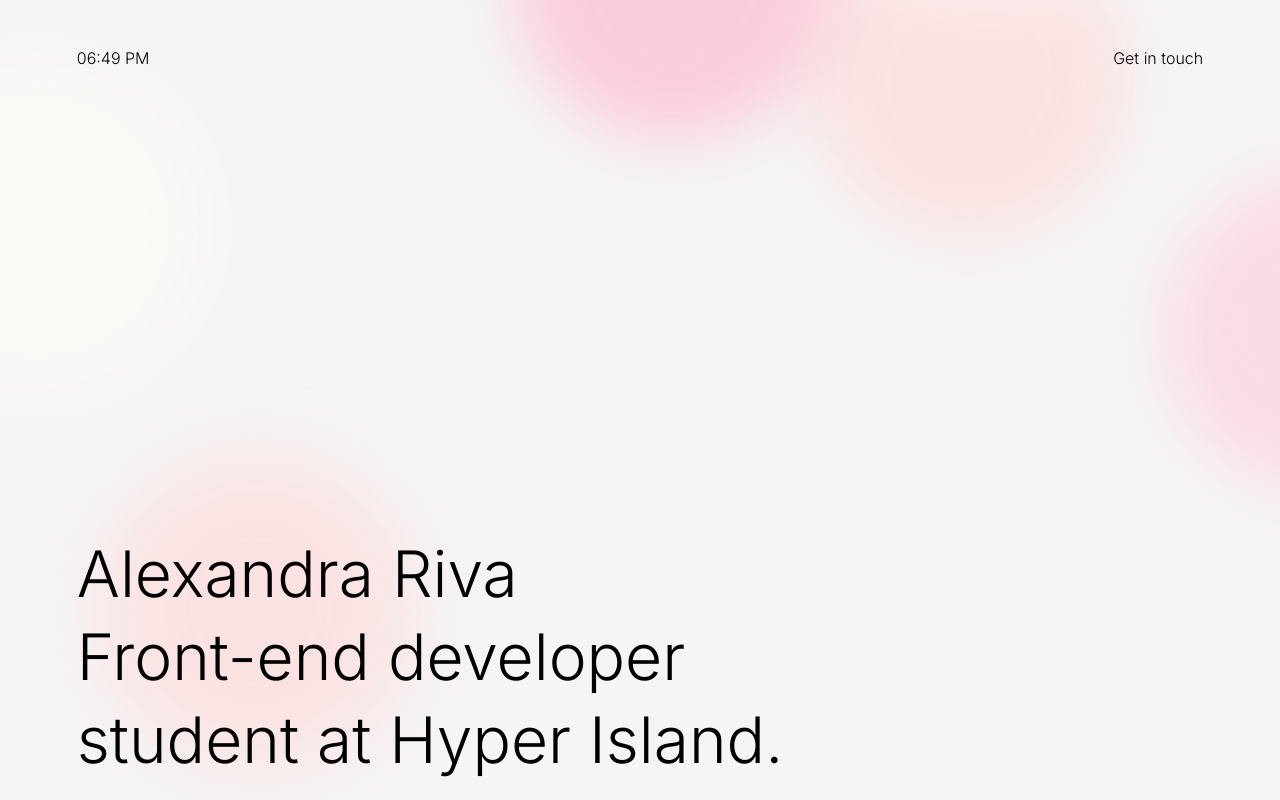
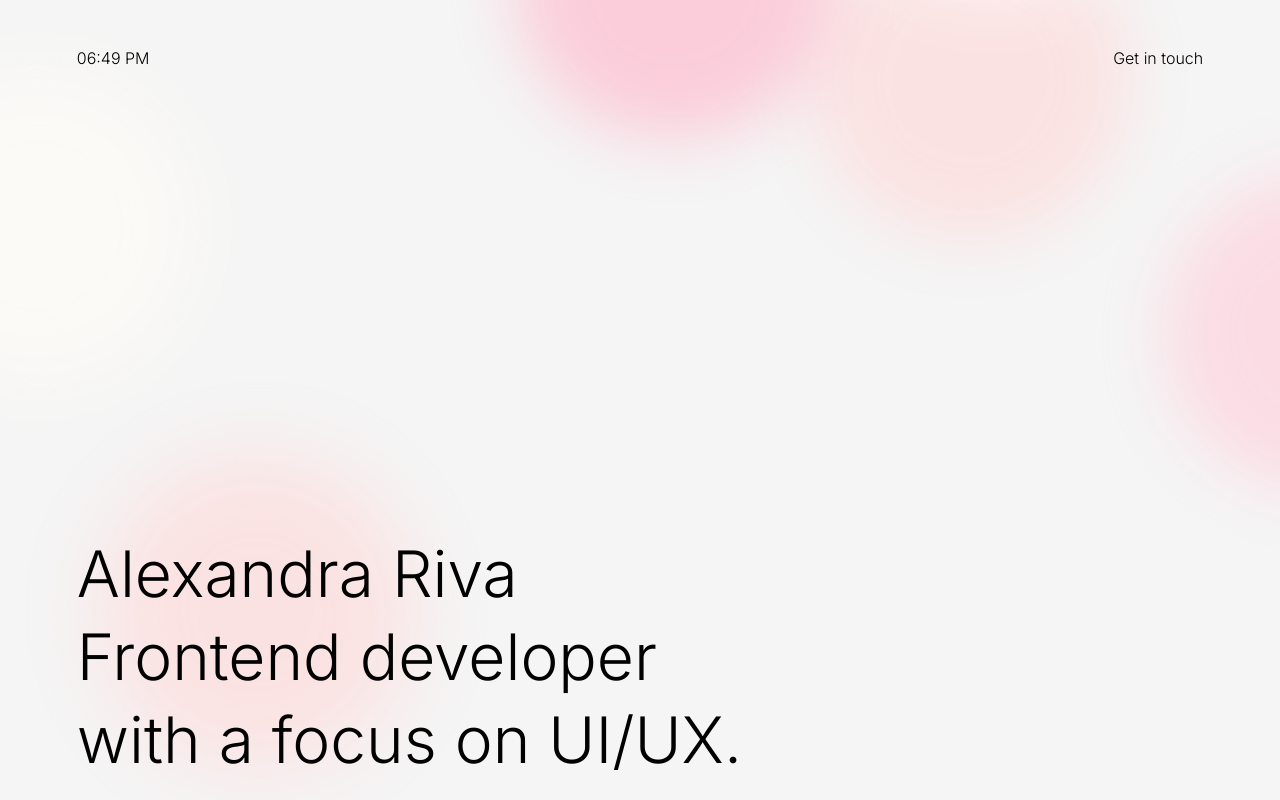
Before and after one commit to alexandra-riva/portfolio, a React (Vite) app: page / in a window 1280 px wide. Shown: the top 800 px of the page. Built offline with nearby package versions, Linux system fonts and the light colour scheme.

Commit message:
Update headline

```diff
--- a/src/components/IntroSection.jsx
+++ b/src/components/IntroSection.jsx
@@ -6,8 +6,8 @@ export default function IntroSection() {
     <section className="intro-section">
       <h1 className="intro-heading">
         Alexandra Riva<br />
-        Front-end developer<br />
-        student at Hyper Island.
+        Frontend developer<br />
+        with a focus on UI/UX.
       </h1>
     </section>
   );
```
